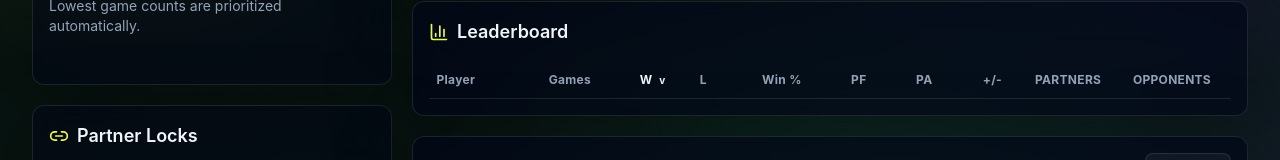
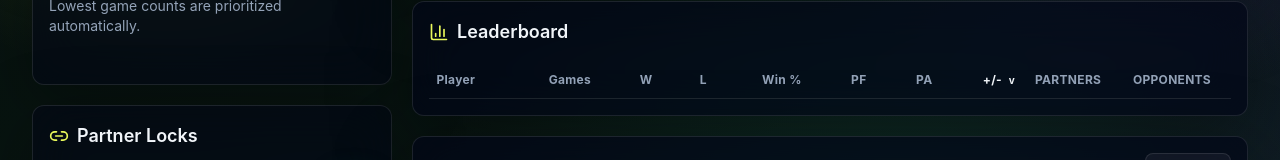
Before and after one commit to StenixDev/PaddleQ, a React (Vite) app: page / in a window 1280 px wide. Shown: the part 334-494 px from the top of the page. Built offline with nearby package versions, Linux system fonts and the light colour scheme.

Commit message:
[PaddleQ] - Points Diff Default

```diff
--- a/src/components/StatsDashboard.jsx
+++ b/src/components/StatsDashboard.jsx
@@ -19,7 +19,10 @@ function relatedNames(map, playerMap) {
 
 export default function StatsDashboard({ colapse }) {
   const { state, stats, playerMap, dispatch } = usePickleball();
-  const [sort, setSort] = useState({ key: 'wins', direction: 'desc' });
+  const [sort, setSort] = useState({
+    key: 'pointDifferential',
+    direction: 'desc',
+  });
   const [showSave, setShowSave] = useState(false);
   const [shareLink, setShareLink] = useState('');
   const [shareTitle, setShareTitle] = useState(state.shareMeta?.title || '');
```
